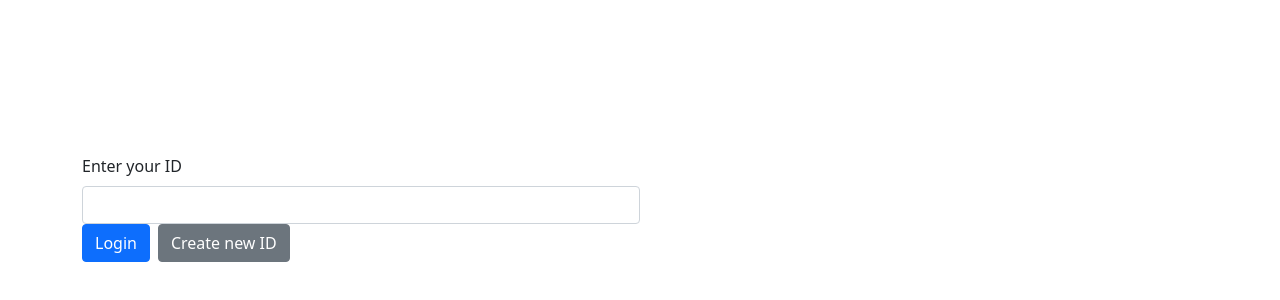
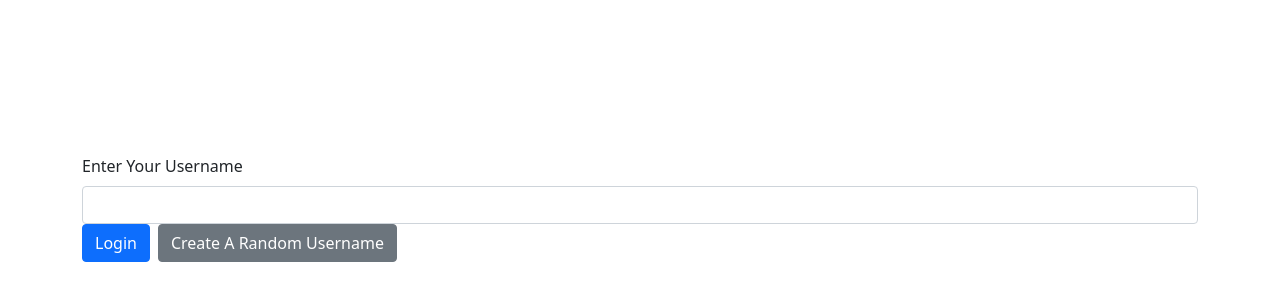
Before and after one commit to lt101/react-chat-app, a React (Create React App) app: page / in a window 1280 px wide. Shown: the part 192-492 px from the top of the page. Built offline with nearby package versions, Linux system fonts and the light colour scheme.

Commit message:
basic login and redirect

```diff
--- a/src/components/App.js
+++ b/src/components/App.js
@@ -1,20 +1,16 @@
 import React from 'react'
+import Login from './Login'
+import MainMenu from './MainMenu'
 import useSessionStorage from '../hooks/useSessionStorage'
-import Login from './Login'
-import Dashboard from './Dashboard'
-import { ContactsProvider } from '../contexts/ContactsProvider'
 
-const App = () => {
-  const [id, setId] = useSessionStorage('id')
-
-  const dashboard = (
-    <ContactsProvider>
-      <Dashboard id={id} />
-    </ContactsProvider>
-  )
+function App() {
+    const [user, setUser] = useSessionStorage('user')
 
   return (
-      id? dashboard : <Login onIdSubmit={setId}/>
+    <>
+      {user? <MainMenu user={user} /> : <Login onUserSubmit={setUser} />}
+    </>
+
   )
 }
 
--- a/src/components/Login.js
+++ b/src/components/Login.js
@@ -1,31 +1,30 @@
 import React, { useRef } from 'react'
-import { Button, Container, Form } from 'react-bootstrap'
+import { Container, Form, Button } from 'react-bootstrap'
 import { v4 as uuidV4 } from 'uuid'
 
-const Login = ({ onIdSubmit }) => {
-    const idRef = useRef()
+export default function Login({ onUserSubmit }) {
+  const userNameRef = useRef()
 
   function handleSubmit(e) {
-        e.preventDefault();
-        onIdSubmit(idRef.current.value);
+    e.preventDefault()
+
+    onUserSubmit(userNameRef.current.value)
   }
 
-    function generateId() {
-        onIdSubmit(uuidV4());
+  function createNewId() {
+    onUserSubmit(uuidV4())
   }
 
   return (
-        <Container className="align-items-center d-flex" style={{ height: '100vh'}}>
-            <Form onSubmit={handleSubmit} className='w-50'>
+    <Container className="align-items-center d-flex" style={{ height: '100vh' }}>
+      <Form onSubmit={handleSubmit} className="w-100">
         <Form.Group>
-                    <Form.Label>Enter your ID</Form.Label>
-                    <Form.Control type="text" ref={idRef} required></Form.Control>
+          <Form.Label>Enter Your Username</Form.Label>
+          <Form.Control type="text" ref={userNameRef} required />
         </Form.Group>
         <Button type="submit" className="me-2">Login</Button>
-                <Button onClick={generateId} variant='secondary'>Create new ID</Button>
+        <Button onClick={createNewId} variant="secondary">Create A Random Username</Button>
       </Form>
     </Container>
   )
 }
-
-export default Login
--- /dev/null
+++ b/src/components/MainMenu.js
@@ -0,0 +1,17 @@
+import React from 'react'
+import { ListGroup } from 'react-bootstrap'
+
+function MainMenu({ user }) {
+  return (
+      <>
+        <div>Welcome {user}!</div>
+        <ListGroup>
+            <ListGroup.Item>item 1</ListGroup.Item>
+            <ListGroup.Item>item 2</ListGroup.Item>
+        </ListGroup>
+      </>
+  )
+
+}
+
+export default MainMenu
```
Lines whose indentation alone changed are shown as unchanged.
